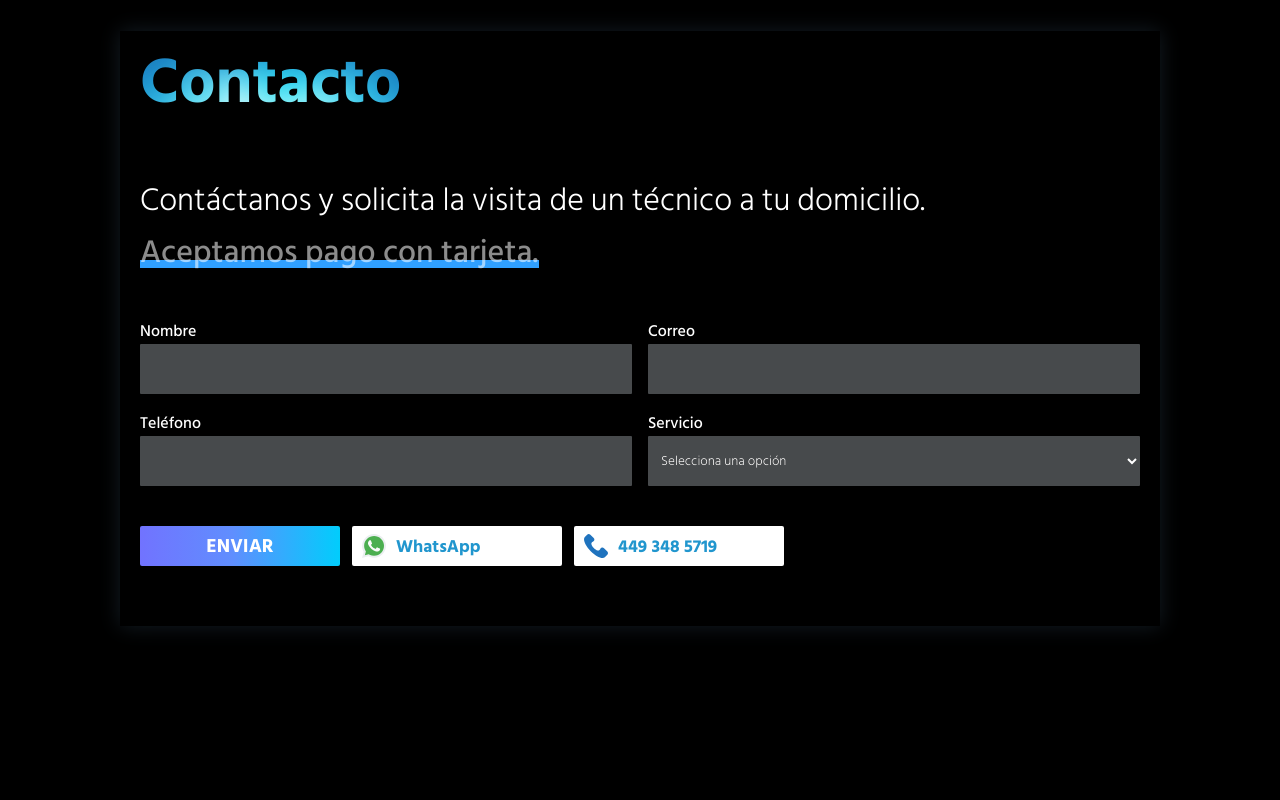
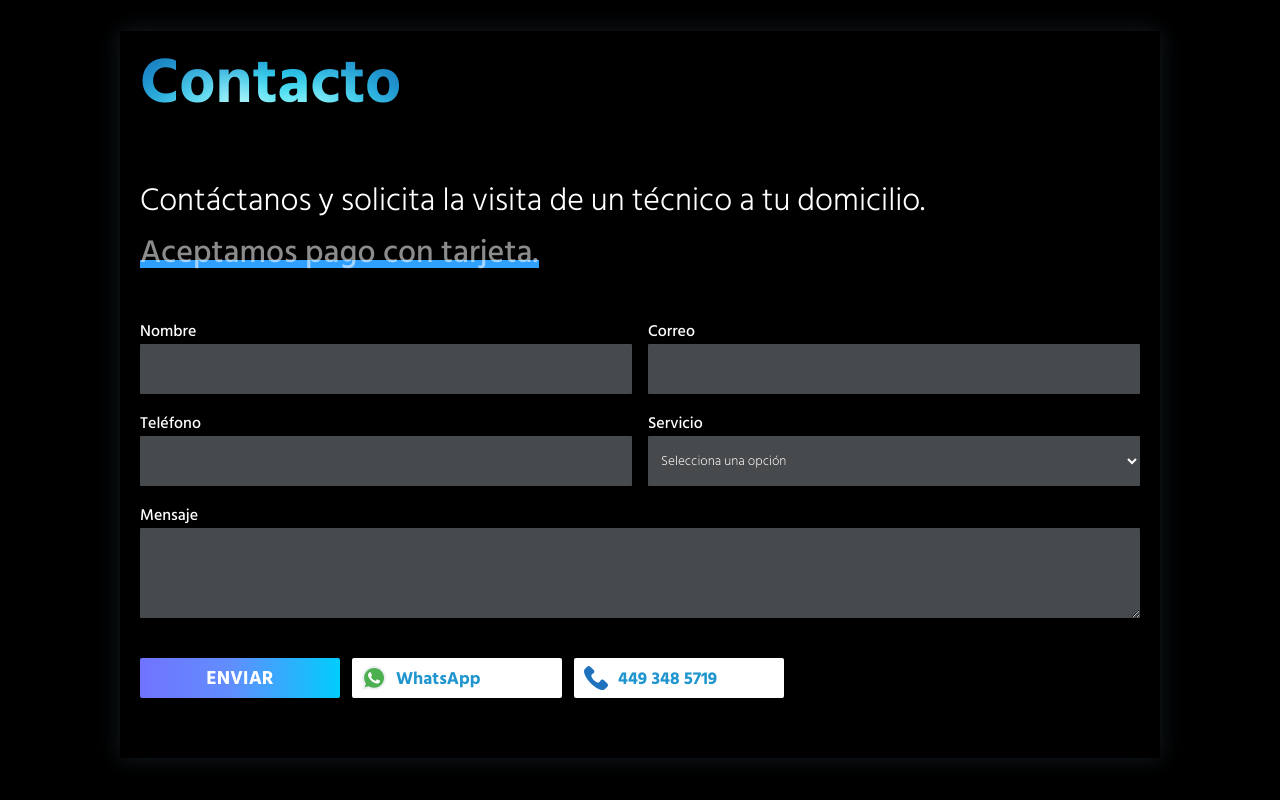
Before and after one commit to jordanmartinez1003/servitec-aguas, a Gatsby site: page / in a window 1280 px wide. Shown: the part 4480-5280 px from the top of the page. Before the commit the page ends 5226 px from the top, so only its background shows below. Built offline with nearby package versions, Linux system fonts and the light colour scheme; Gatsby itself is replaced by a stand-in of ours.

Commit message:
added message input to form

```diff
--- a/src/components/WideForm/WideForm.js
+++ b/src/components/WideForm/WideForm.js
@@ -52,6 +52,10 @@ export default ({ options }) => {
               </select>{" "}
             </div>
           </div>
+          <div className={classes.textarea}>
+            <label htmlFor="mensaje">Mensaje</label>
+            <textarea id="mensaje" name="mensaje" />
+          </div>
           <div className={classes.hidden}>
             <input type="hidden" name="form-name" value="forma-contacto" />
           </div>
--- a/src/components/WideForm/WideForm.module.less
+++ b/src/components/WideForm/WideForm.module.less
@@ -112,6 +112,24 @@
       outline: 1px solid #1f73be;
     }
   }
+  .textarea{
+    margin-top: 16px;
+    display: flex;
+    flex-direction: column;
+    align-items: flex-start;
+    width: 100%;
+  }
+  textarea{
+    height: 90px;
+    background: #74797d9c; box-sizing: border-box;
+    text-shadow: 0 0 black;
+    border-radius: 1px;
+    font-weight: 300 !important;
+    color: white;
+    border: none;
+    padding: 9px;
+    width: 100%;
+  }
   ::placeholder {
     /* Chrome, Firefox, Opera, Safari 10.1+ */
     color: white;
```
